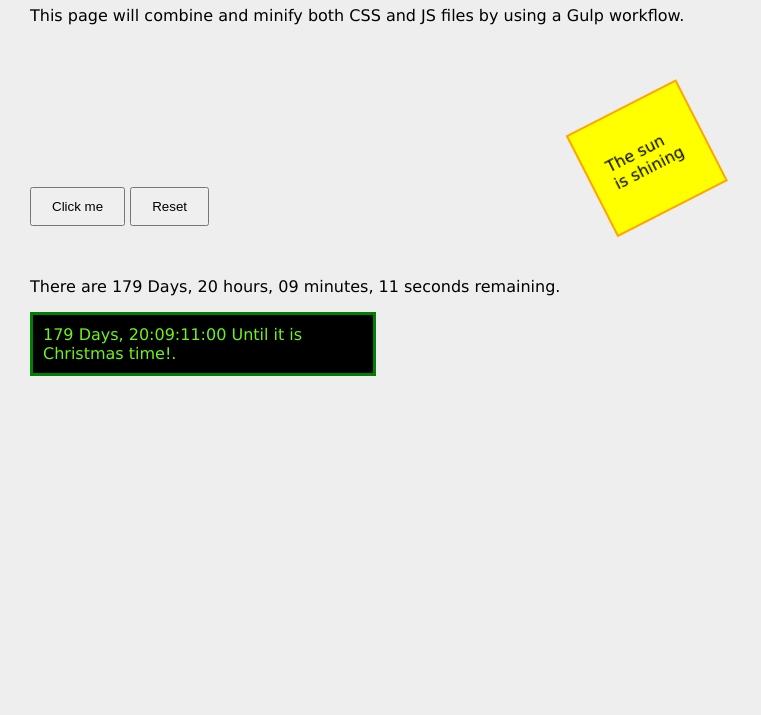
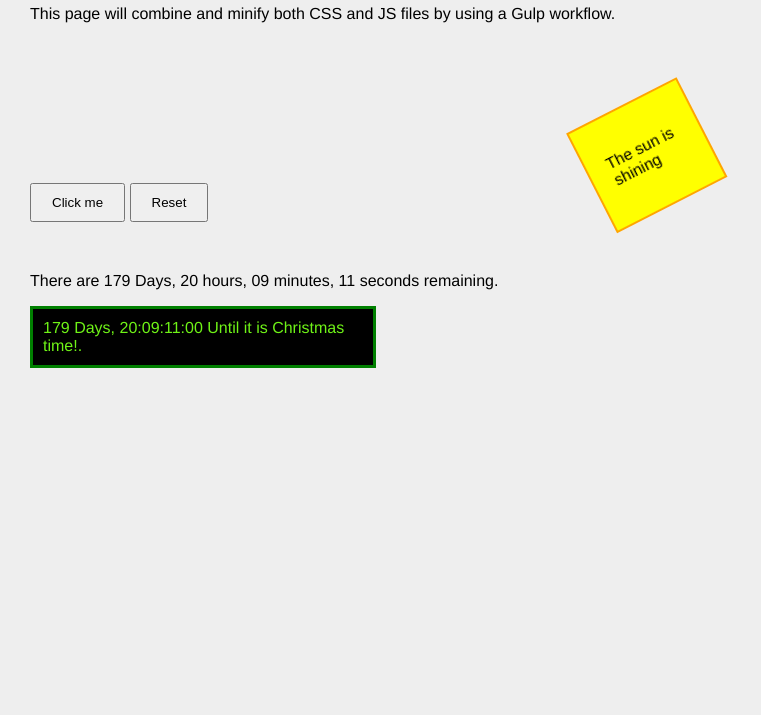
Before and after one commit to SLQ-web/Smiling-Box, a website: page source/index.html in a window 1280 px wide. Shown: the part 85-800 px from the top of the page, without its empty margins (0-761 px from the left). Drawn offline with Linux system fonts and the light colour scheme.

Commit message:
Pushing new changes to testing branch
Removed verdana font from H1

```diff
--- a/source/css/layout.css
+++ b/source/css/layout.css
@@ -7,5 +7,5 @@ body {
     margin:0;
     padding: 10px 30px;
     background: #eee;
-    font-family: "verdana","helvetica",cursive;
+    font-family: "helvetica",cursive; /*remove verdana*/
 }
```
Also changed, not shown: dist/css/styles.min.css, dist/js/main.min.js.
